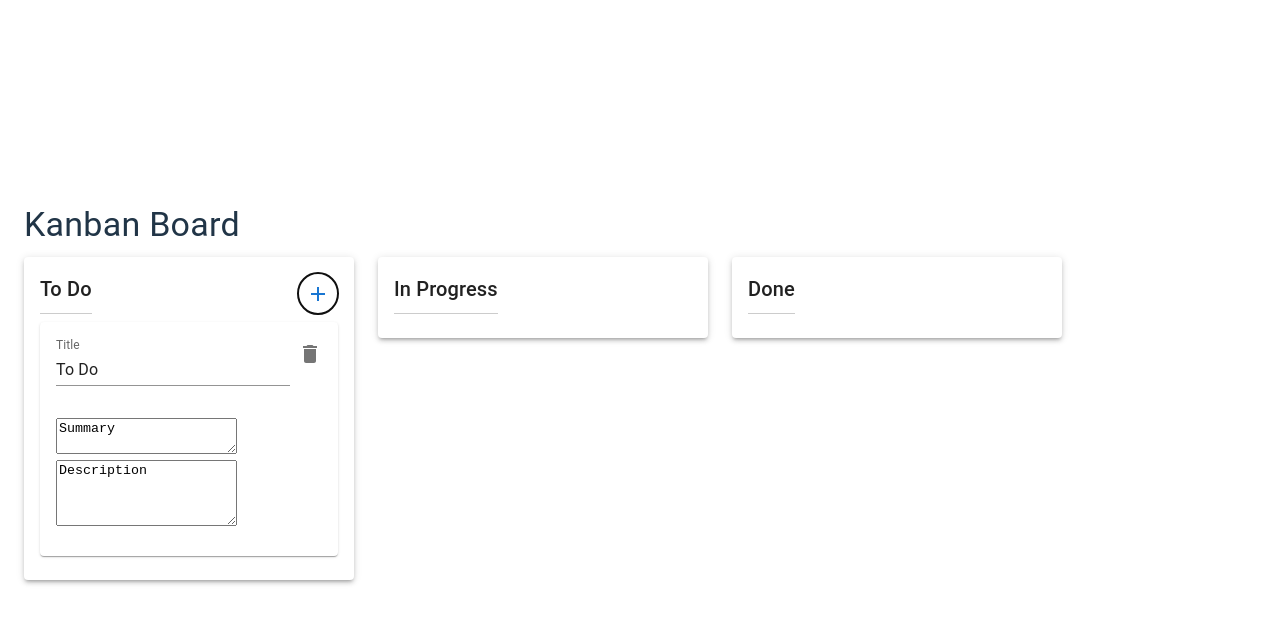
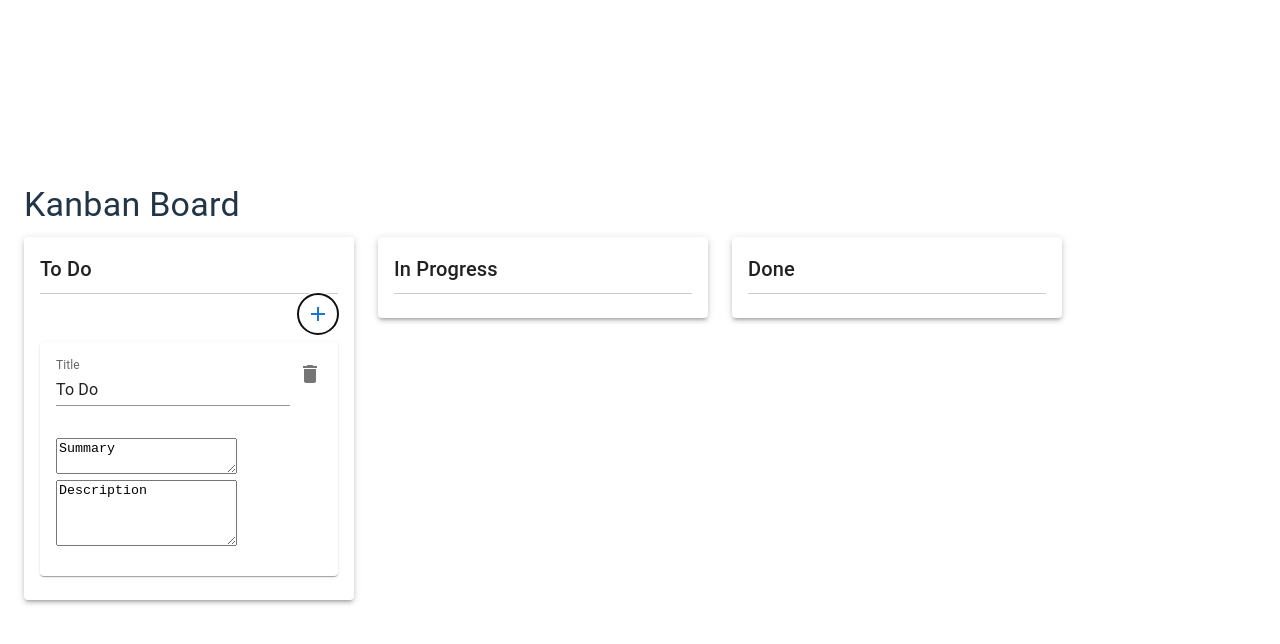
Before and after one commit to LujanSolo/kanban-chrome-extension, a React (Vite) app: page / in a window 1280 px wide. Both pictures are taken after a click on the button "add". Shown: the top 644 px of the page. Built offline with nearby package versions, Linux system fonts and the light colour scheme.

Commit message:
updated all components in an effort to isolate the ghost-dragging. Issue still persists. Column layout and styling improved slightly

```diff
--- a/src/components/Board.tsx
+++ b/src/components/Board.tsx
@@ -1,5 +1,4 @@
-// Board.tsx
-import React, { useState } from 'react';
+import { useState } from 'react';
 import { Container, Typography, Grid } from '@mui/material';
 import Column from './Column';
 
--- a/src/components/Column.tsx
+++ b/src/components/Column.tsx
@@ -28,26 +28,29 @@ const Column: React.FC<ColumnProps> = ({ title, tasks, onDeleteTask, onAddTask,
   return (
     <Paper elevation={3} style={{ padding: '16px', marginBottom: '16px', minWidth: '250px' }} ref={drop}>
       <div style={{ display: 'flex', flexDirection: 'column', justifyContent: 'space-between', height: '100%' }}>
-        <div style={{ display: 'flex', justifyContent: 'space-between', marginBottom: '8px' }}>
+
         <Typography variant="h6" style={{ borderBottom: '1px solid #ccc', paddingBottom: '8px' }}>
           {title}
         </Typography>
+
+
         {title === 'To Do' && onAddTask && (
-            <IconButton aria-label="add" color="primary" onClick={onAddTask}>
+          <IconButton aria-label="add" color="primary" onClick={onAddTask} style={{ alignSelf: 'flex-end' }}>
             <AddIcon />
           </IconButton>
         )}
-        </div>
-        <div style={{ flex: 1 }}>
+
+        <div style={{ flex: 1, marginTop: '8px' }}>
           {tasks.map((task) => (
             <Task
               key={task.id}
               {...task}
               onDelete={() => onDeleteTask(task.id)}
-              onMove={(targetColumn) => onMoveTask(task.id, targetColumn)}
+              onMove={() => onMoveTask(task.id, title)}
             />
           ))}
         </div>
+
       </div>
     </Paper>
   );
--- a/src/components/Task.tsx
+++ b/src/components/Task.tsx
@@ -1,5 +1,4 @@
-// src/components/Task.tsx
-import React, { useState } from 'react';
+import { CSSProperties, useState } from 'react';
 import { Card, CardHeader, CardContent, IconButton, TextField, TextareaAutosize } from '@mui/material';
 import DeleteIcon from '@mui/icons-material/Delete';
 import { useDrag } from 'react-dnd';
@@ -11,19 +10,17 @@ interface TaskProps {
   summary: string;
   description: string;
   onDelete: (id: number) => void;
-  onMove: (targetColumn: string) => void;
-}
-
-interface DragObjectWithType {
-  type: string;
-  id: number;
+  onMove: () => void;
 }
 
 const Task: React.FC<TaskProps> = ({ id, title, summary, description, onDelete }) => {
-  const [, drag] = useDrag<DragObjectWithType, void, { isDragging: boolean }>({
+  const [{ isDragging }, drag] = useDrag(() => ({
     type: ItemTypes.TASK,
-    item: { type: ItemTypes.TASK, id},
-  });
+    item: { id },
+    collect: (monitor) => ({
+      isDragging: !!monitor.isDragging(),
+    }),
+  }));
 
   const handleInputChange = (field: keyof typeof userInput, value: string) => {
     setUserInput((prev) => ({ ...prev, [field]: value }));
@@ -35,8 +32,14 @@ const Task: React.FC<TaskProps> = ({ id, title, summary, description, onDelete }
     description: description || "",
   });
 
+  const dragStyle: CSSProperties = isDragging ? {
+    opacity: 0.5,
+    backgroundColor: '$f4f4f4',
+    border: '1px dashed #000',
+  } : {};
+
   return (
-    <Card ref={drag} style={{ marginBottom: '8px' }}>
+    <Card ref={drag} style={{ marginBottom: '8px', ...dragStyle }}>
       <CardHeader
         title={
           <TextField
```
Lines whose indentation alone changed are shown as unchanged.
